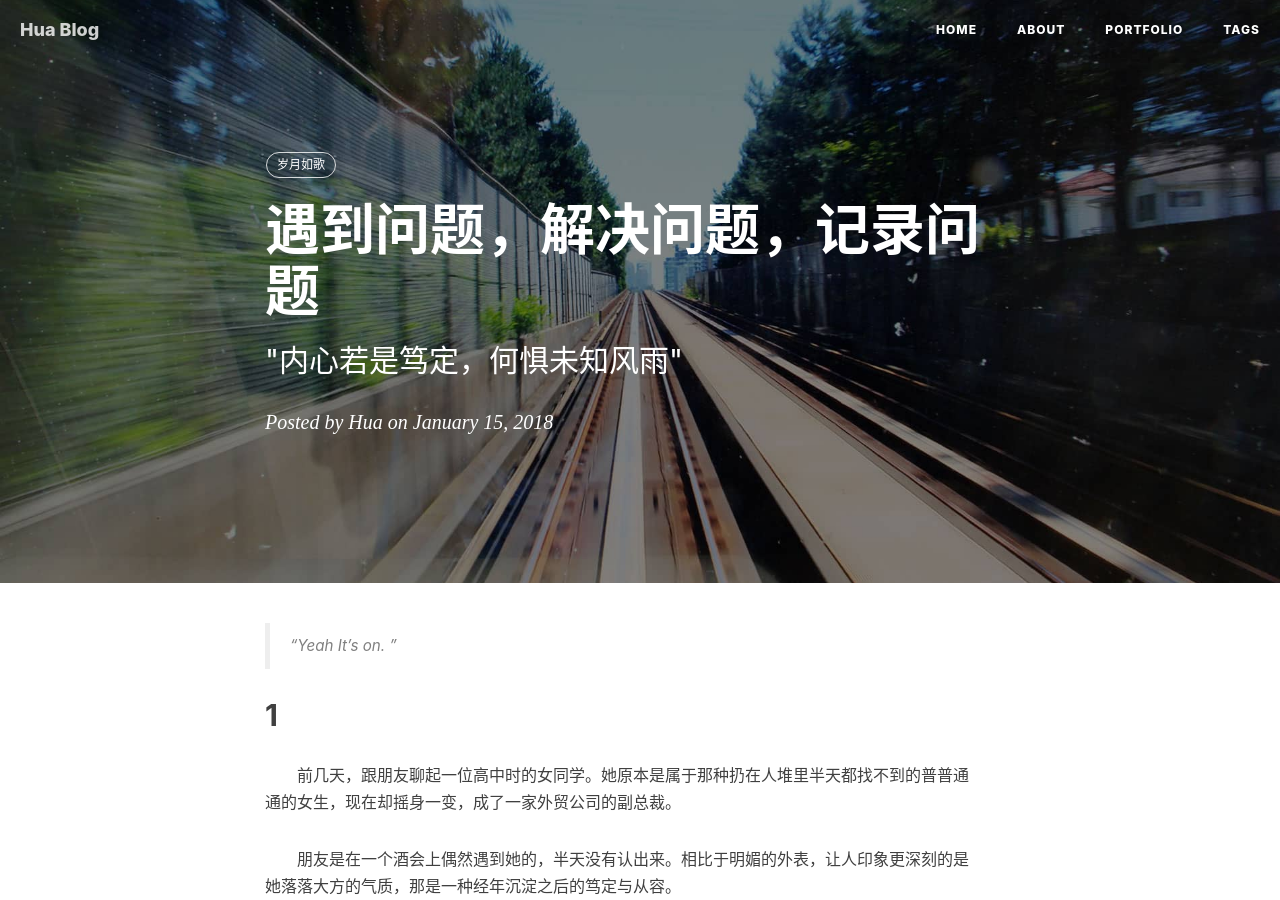
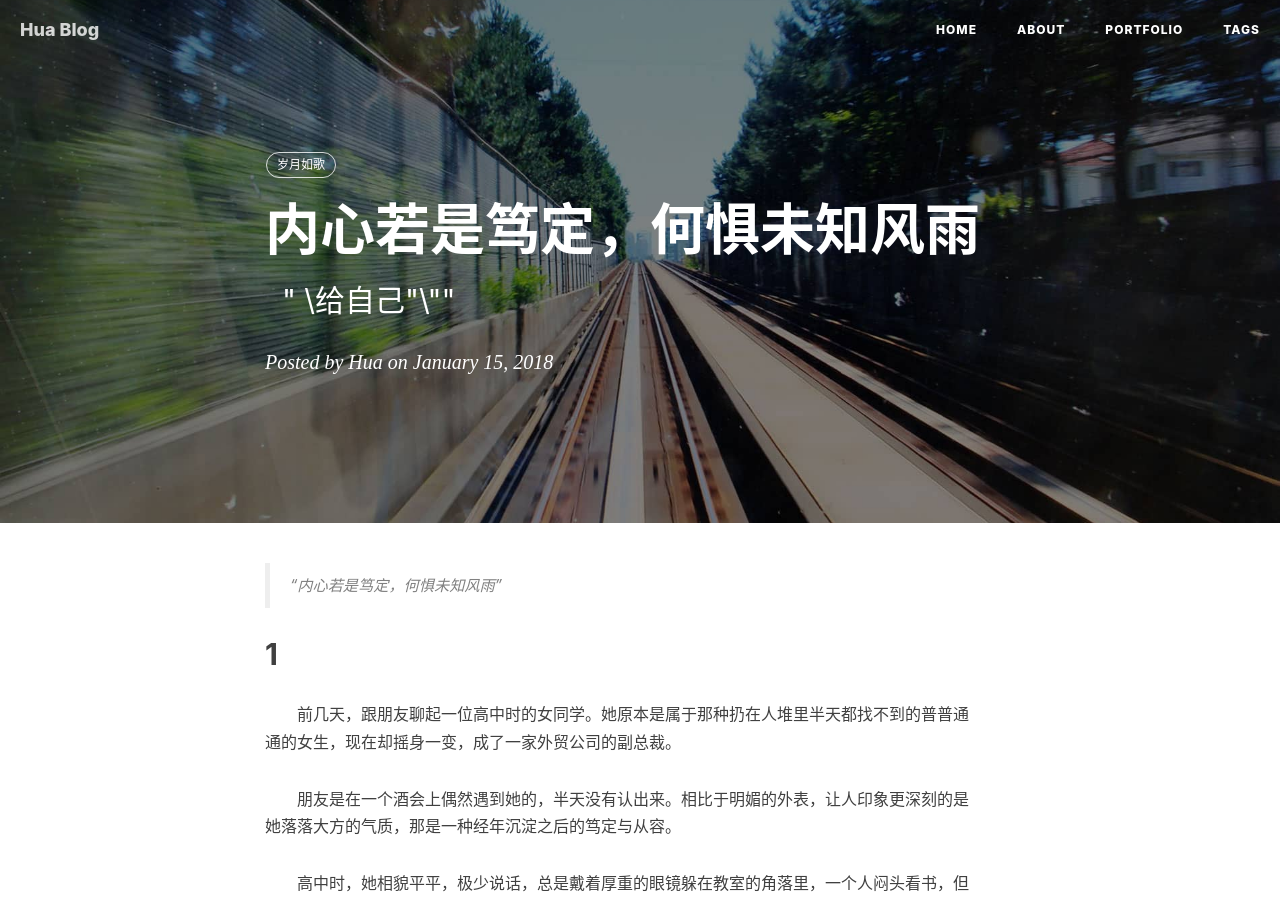
Before and after one commit to huapro/huapro.github.io, a Jekyll site: the page built from _posts/2018-01-15-confidence.markdown, in a window 1280 px wide and 900 px high. Built offline with Jekyll 4.4.1, drawn with Linux system fonts in a browser that asks for light colours; nearby versions of some CDN libraries; comment, search, counter and statistics services are not loaded.

Commit message:
Update 2018-01-15-confidence.markdown

```diff
--- a/_posts/2018-01-15-confidence.markdown
+++ b/_posts/2018-01-15-confidence.markdown
@@ -1,7 +1,7 @@
 ---
 layout:     post
-title:      "遇到问题，解决问题，记录问题"
-subtitle:   " \"内心若是笃定，何惧未知风雨\""
+title:      "内心若是笃定，何惧未知风雨"
+subtitle:   " \给自己"\""
 date:       2018-01-15 9:17:19
 author:     "Hua"
 header-img: "img/post-bg-2015.jpg"
@@ -10,7 +10,7 @@ tags:
     - 岁月如歌
 ---
 
-> “Yeah It's on. ”
+> “内心若是笃定，何惧未知风雨”
 
 
 ## 1
```
